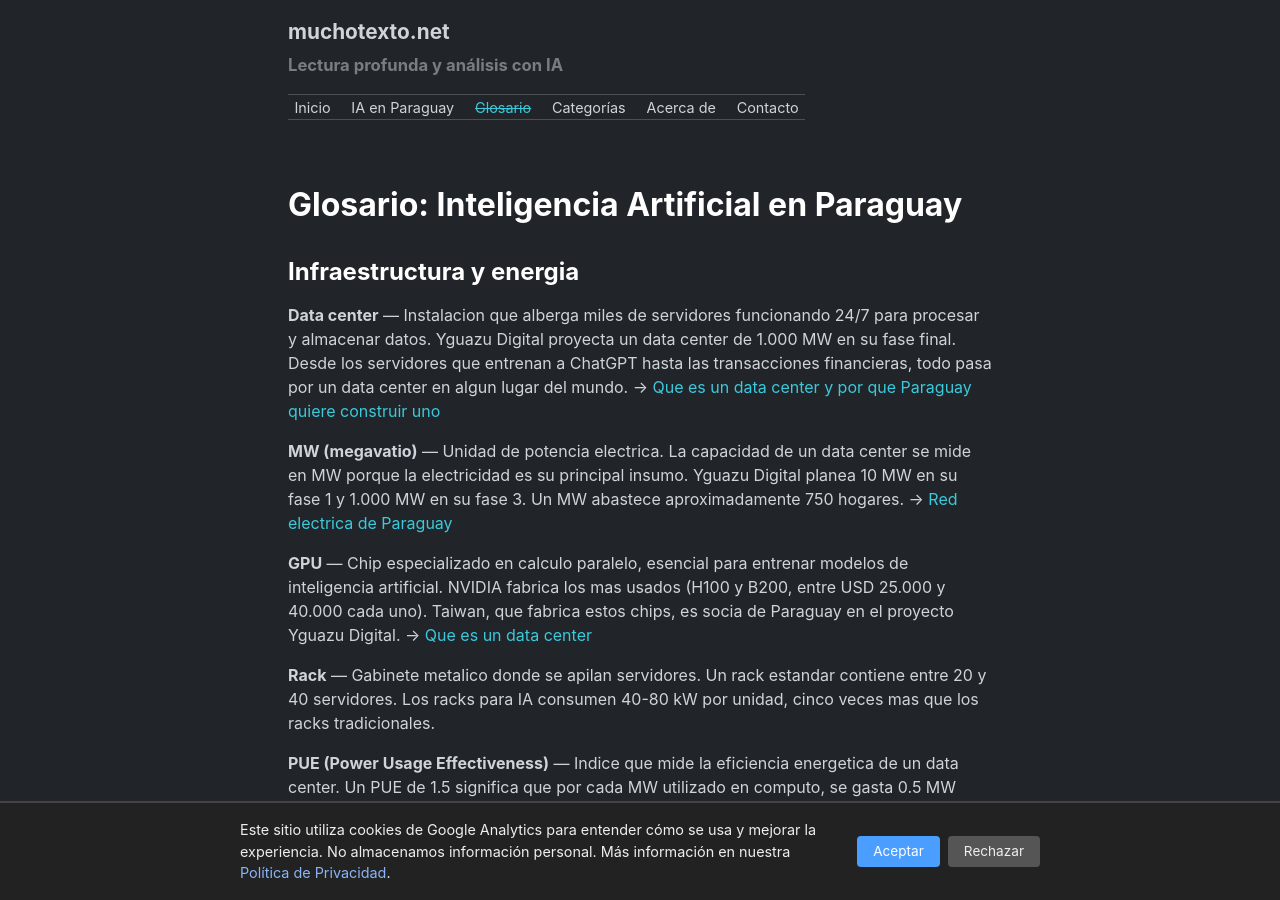
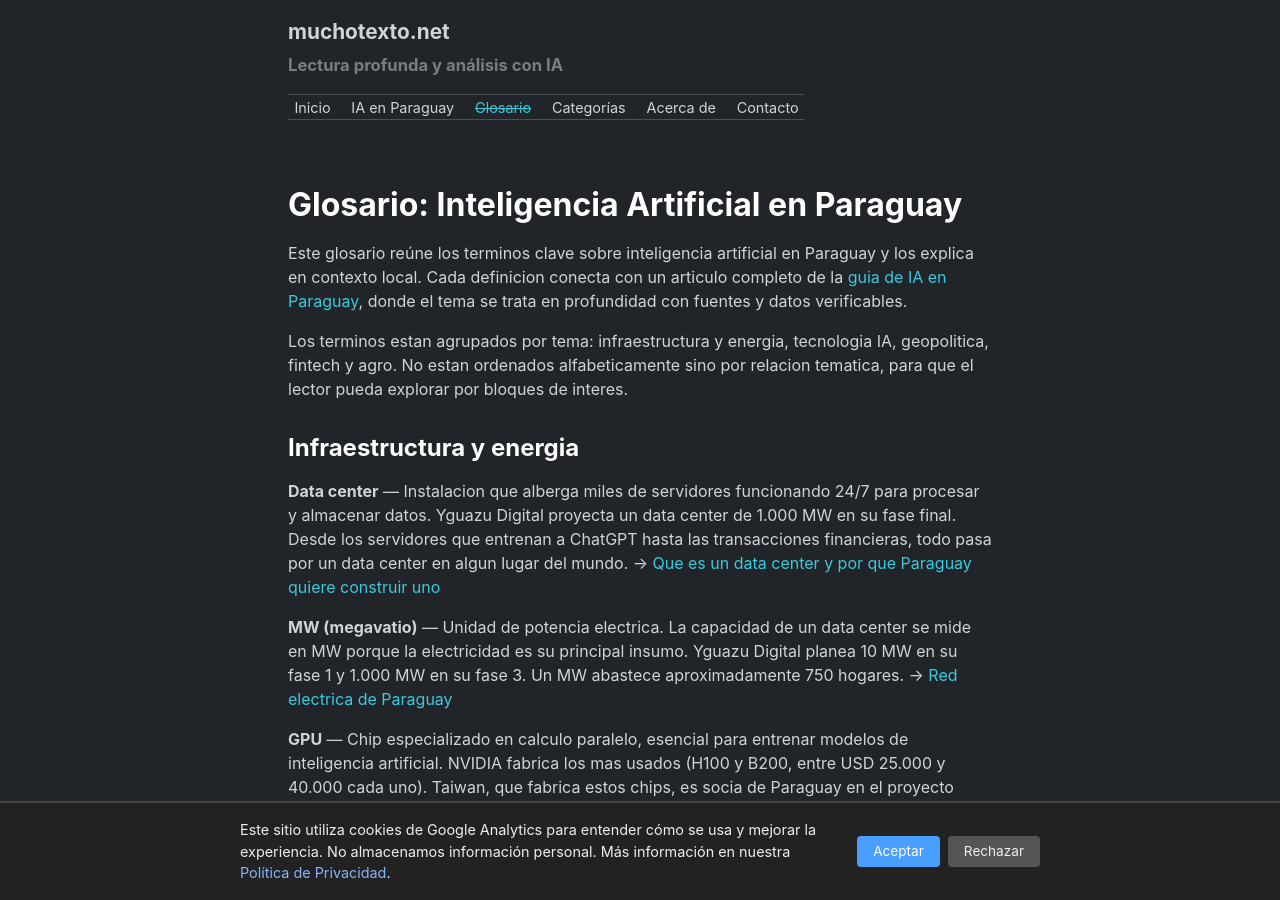
Before and after one commit to miravosqueinteresante/muchotexto.net, a Jekyll site: the page built from glosario.markdown, in a window 1280 px wide and 900 px high. Built offline with Jekyll 4.4.1, drawn with Linux system fonts in a browser that asks for light colours; some of the changed text lies outside the part shown.

Commit message:
Glosario: intro, CTA, link a pagina pilar

```diff
--- a/glosario.markdown
+++ b/glosario.markdown
@@ -5,6 +5,10 @@
 description: "Terminos clave de inteligencia artificial en Paraguay explicados en contexto local: data centers, energia, GPUs, leyes y el ecosistema tech paraguayo."
 last_modified_at: 2026-07-13
 ---
+
+Este glosario reúne los terminos clave sobre inteligencia artificial en Paraguay y los explica en contexto local. Cada definicion conecta con un articulo completo de la [guia de IA en Paraguay](/ia-en-paraguay/), donde el tema se trata en profundidad con fuentes y datos verificables.
+
+Los terminos estan agrupados por tema: infraestructura y energia, tecnologia IA, geopolitica, fintech y agro. No estan ordenados alfabeticamente sino por relacion tematica, para que el lector pueda explorar por bloques de interes.
 
 ## Infraestructura y energia
 
@@ -102,3 +106,6 @@
 
 **Cooperativas (INCOOP)** — Instituciones de credito reguladas por el Instituto Nacional de Cooperativismo. Para millones de paraguayos en zonas rurales, son el unico acceso al sistema financiero. Clave para conectar la tecnologia financiera con el pequeno productor.
 → [Fintech en Paraguay](/articulos/2026/07/10/fintech-paraguay-ecosistema/)
+---
+
+Este glosario se actualiza a medida que crece el ecosistema. Para un analisis completo de cada tema, visita la [guia de IA en Paraguay](/ia-en-paraguay/).
```
